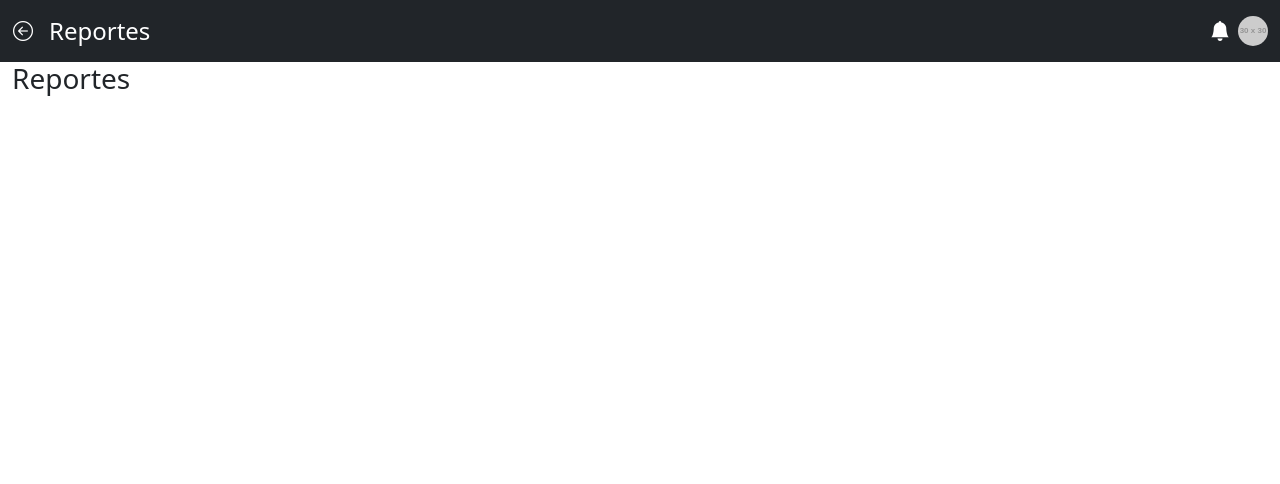
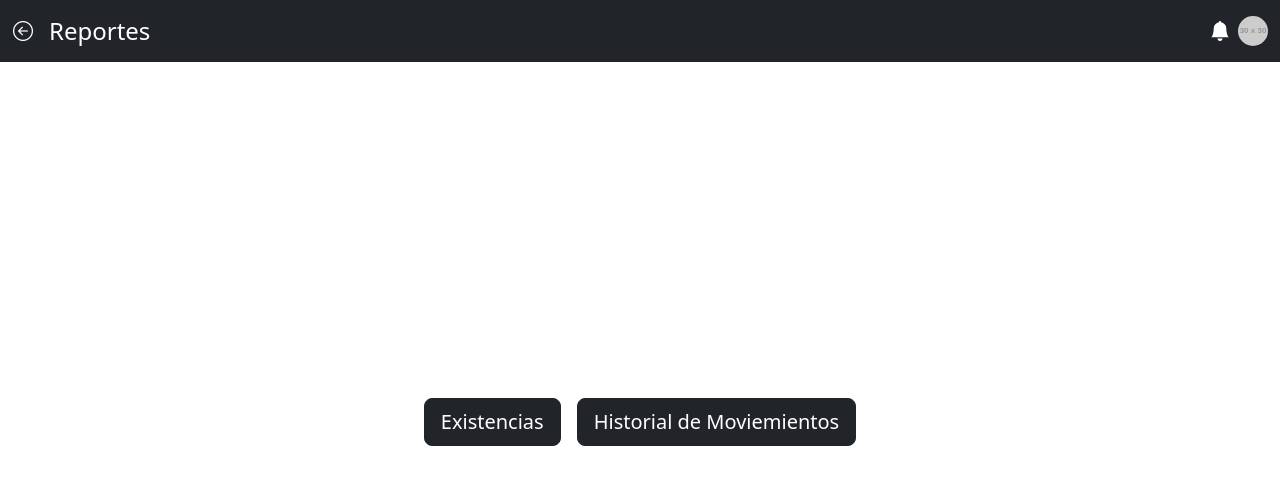
Before and after one commit to Jcorrales07/sistema-inventario, a React (Vite) app in the folder client/: page /reportes in a window 1280 px wide. Shown: the top 484 px of the page. Built offline with nearby package versions, Linux system fonts and the light colour scheme.

Commit message:
Botones de Reportes HECHOS

```diff
--- a/client/package.json
+++ b/client/package.json
@@ -29,6 +29,6 @@
     "eslint-plugin-react": "^7.34.3",
     "eslint-plugin-react-hooks": "^4.6.2",
     "eslint-plugin-react-refresh": "^0.4.7",
-    "vite": "^5.4.1"
+    "vite": "^5.4.3"
   }
 }
--- a/client/src/App.jsx
+++ b/client/src/App.jsx
@@ -21,6 +21,7 @@ import {
 } from './components/index.js'
 import VistaUnSoloProducto from './components/pagesCRUDProductos/VistaUnSoloProducto.jsx'
 import { Toaster } from 'react-hot-toast'
+
 
 function App() {
     return (
@@ -51,7 +52,9 @@ function App() {
                 <Route path="/usuarios/roles" element={<AsignarRoles />} />
 
                 <Route path="/proveedores" element={<CRUDProveedoresPage />} />
+
                 <Route path="/reportes" element={<CRUDReportesPage />} />
+
                 <Route path="/configuracion" element={<ConfiguracionPage />} />
 
                 <Route path="*" element={<p>Error 404: Page not found</p>} />
--- /dev/null
+++ b/client/src/Components/pagesCRUDReportes/Existencias.jsx
@@ -0,0 +1,13 @@
+import React, { useState, useEffect } from 'react';
+
+
+function Existencias() {
+
+return (
+        <div className="existencias-container">
+            <h1>Existencias</h1>
+        </div>
+    );
+}
+
+export default Existencias;
--- a/client/src/components/index.js
+++ b/client/src/components/index.js
@@ -9,6 +9,9 @@ import AsignarRoles from './pagesCRUDRoles/AsignarRoles'
 import CrearProducto from './pagesCRUDProductos/CrearProducto'
 import BuscarProducto from './pagesCRUDProductos/BuscarProducto'
 
+import Existencias from './pagesCRUDReportes/Existencias'
+
+
 export {
     FeatureNavbar,
     RegistroUsuarios,
--- a/client/src/pages/CRUDReportesPage.jsx
+++ b/client/src/pages/CRUDReportesPage.jsx
@@ -1,14 +1,34 @@
-import React from 'react'
-import FeatureNavbar from '../components/FeatureNavbar'
-import { Container } from 'react-bootstrap'
+import React from "react";
+import { Button, Container } from "react-bootstrap";
+import { FeatureNavbar } from "../components";
+
 
 function CRUDReportesPage() {
     return (
         <div>
             <FeatureNavbar />
-            <Container fluid>
-                <h3>Reportes</h3>
-            </Container>
+                <Container fluid className="d-flex justify-content-center align-items-center"
+                style={{height: "90vh"}}>
+                    <div className="d-flex gap-3">
+
+                        <Button
+                        variant = "dark"
+                        size = "lg"
+                        href = ""
+                        >
+                            Existencias
+                        </Button>
+
+                        <Button
+                        variant = "dark"
+                        size = "lg"
+                        href = "">
+                           Historial de Moviemientos
+                        </Button>
+
+                    </div>
+
+                </Container>
         </div>
     )
 }
```
Also changed, not shown: client/src/Components/pagesCRUDReportes/HistorialDeMovimientos.jsx (added, +10 -0 lines), 1 other file (tests, documents, lock files or other folders).
